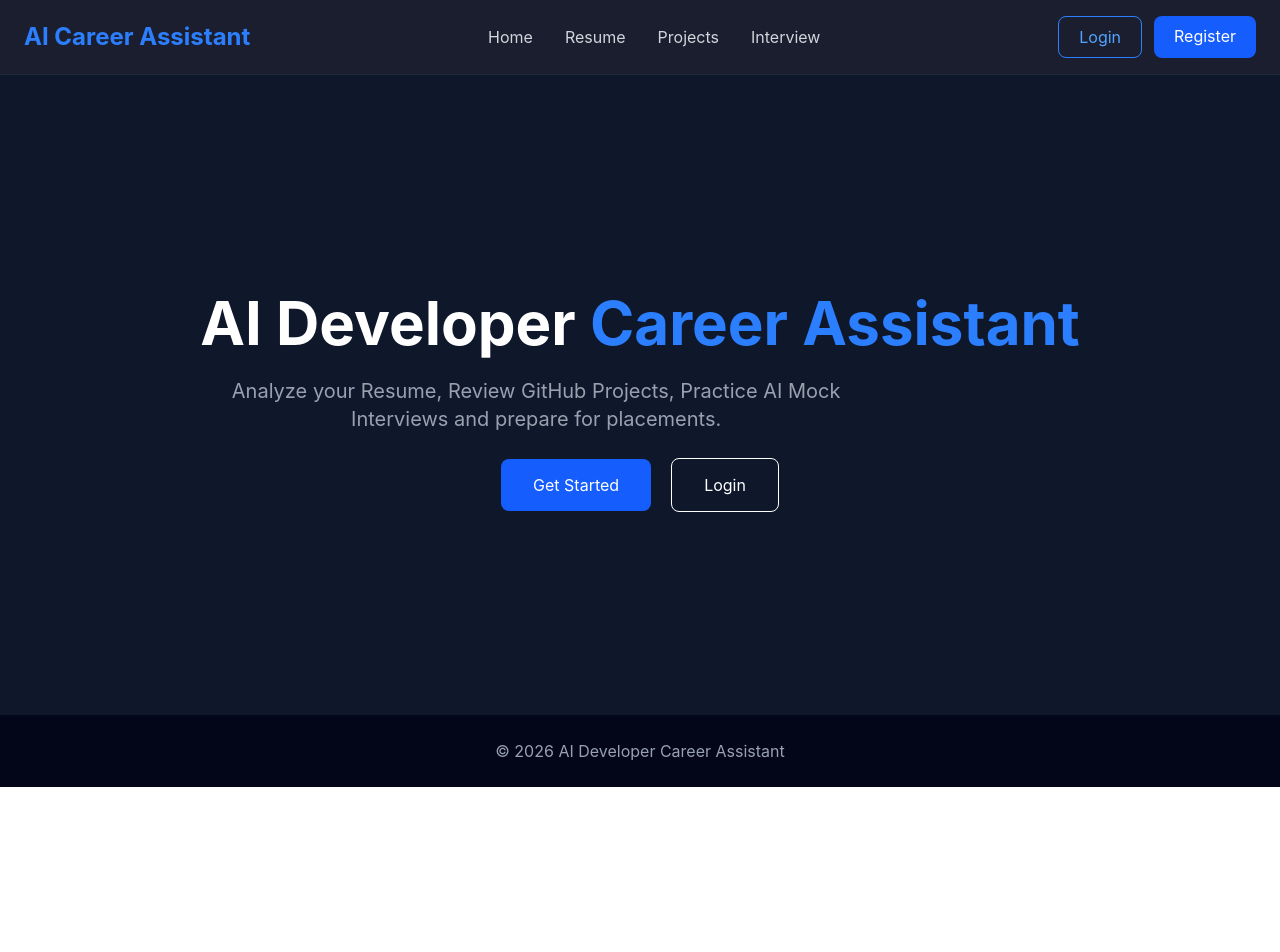
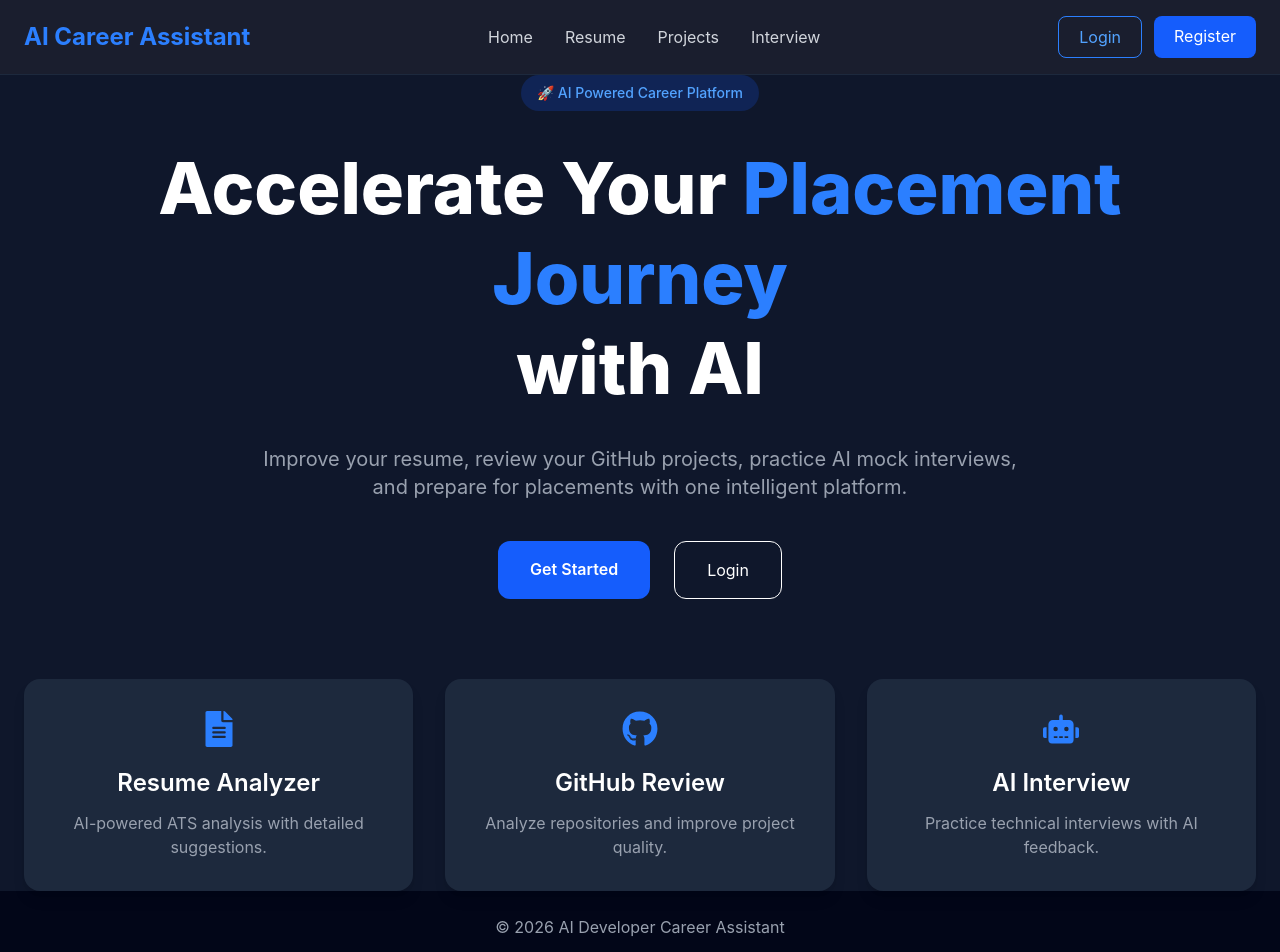
Before and after one commit to Ashishs2211/AI-Developer-Career-Assistant, a React (Vite) app in the folder client/: page / in a window 1280 px wide. Shown: the top 952 px of the page. Before the commit the page ends 800 px from the top, so only its background shows below. Built offline with nearby package versions, Linux system fonts and the light colour scheme.

Commit message:
Day 4: Built hero section with feature cards

```diff
--- a/client/src/components/Hero.jsx
+++ b/client/src/components/Hero.jsx
@@ -1,50 +1,105 @@
 import { Link } from "react-router-dom";
+import { FaRobot, FaGithub, FaFileAlt } from "react-icons/fa";
 
 export default function Hero() {
   return (
-    <section className="bg-slate-900 min-h-[80vh] flex items-center justify-center">
+    <section className="bg-slate-900 min-h-[85vh] flex items-center">
+      <div className="max-w-7xl mx-auto px-6 w-full">
 
-      <div className="text-center px-6">
+        <div className="text-center">
 
-        <h1 className="text-6xl font-bold text-white">
-
-          AI Developer
-
-          <span className="text-blue-500">
-            {" "}Career Assistant
+          <span className="inline-block bg-blue-600/20 text-blue-400 px-4 py-2 rounded-full text-sm font-medium">
+            🚀 AI Powered Career Platform
           </span>
 
+          <h1 className="mt-8 text-5xl md:text-7xl font-extrabold text-white leading-tight">
+            Accelerate Your
+            <span className="text-blue-500">
+              {" "}Placement Journey
+            </span>
+
+            <br />
+
+            with AI
           </h1>
 
-        <p className="text-gray-400 text-xl mt-6 max-w-2xl">
+          <p className="mt-8 text-gray-400 text-xl max-w-3xl mx-auto">
 
-          Analyze your Resume,
-          Review GitHub Projects,
-          Practice AI Mock Interviews
-          and prepare for placements.
+            Improve your resume, review your GitHub projects,
+            practice AI mock interviews, and prepare for placements
+            with one intelligent platform.
 
           </p>
 
-        <div className="mt-10 space-x-5">
+          <div className="mt-10 flex justify-center gap-6">
 
             <Link
               to="/register"
-            className="bg-blue-600 hover:bg-blue-700 px-8 py-4 rounded-lg text-white"
+              className="bg-blue-600 hover:bg-blue-700 text-white px-8 py-4 rounded-xl font-semibold transition"
             >
               Get Started
             </Link>
 
             <Link
               to="/login"
-            className="border border-white px-8 py-4 rounded-lg text-white hover:bg-white hover:text-black"
+              className="border border-white text-white hover:bg-white hover:text-black px-8 py-4 rounded-xl transition"
             >
               Login
             </Link>
 
           </div>
 
+          {/* Feature Cards */}
+
+          <div className="grid md:grid-cols-3 gap-8 mt-20">
+
+            <div className="bg-slate-800 rounded-2xl p-8 shadow-lg">
+
+              <FaFileAlt className="text-blue-500 text-4xl mb-5 mx-auto"/>
+
+              <h3 className="text-white text-2xl font-semibold">
+                Resume Analyzer
+              </h3>
+
+              <p className="text-gray-400 mt-3">
+                AI-powered ATS analysis with detailed suggestions.
+              </p>
+
             </div>
 
+            <div className="bg-slate-800 rounded-2xl p-8 shadow-lg">
+
+              <FaGithub className="text-blue-500 text-4xl mb-5 mx-auto"/>
+
+              <h3 className="text-white text-2xl font-semibold">
+                GitHub Review
+              </h3>
+
+              <p className="text-gray-400 mt-3">
+                Analyze repositories and improve project quality.
+              </p>
+
+            </div>
+
+            <div className="bg-slate-800 rounded-2xl p-8 shadow-lg">
+
+              <FaRobot className="text-blue-500 text-4xl mb-5 mx-auto"/>
+
+              <h3 className="text-white text-2xl font-semibold">
+                AI Interview
+              </h3>
+
+              <p className="text-gray-400 mt-3">
+                Practice technical interviews with AI feedback.
+              </p>
+
+            </div>
+
+          </div>
+
+        </div>
+
+      </div>
     </section>
   );
 }
```
Lines whose indentation alone changed are shown as unchanged.
